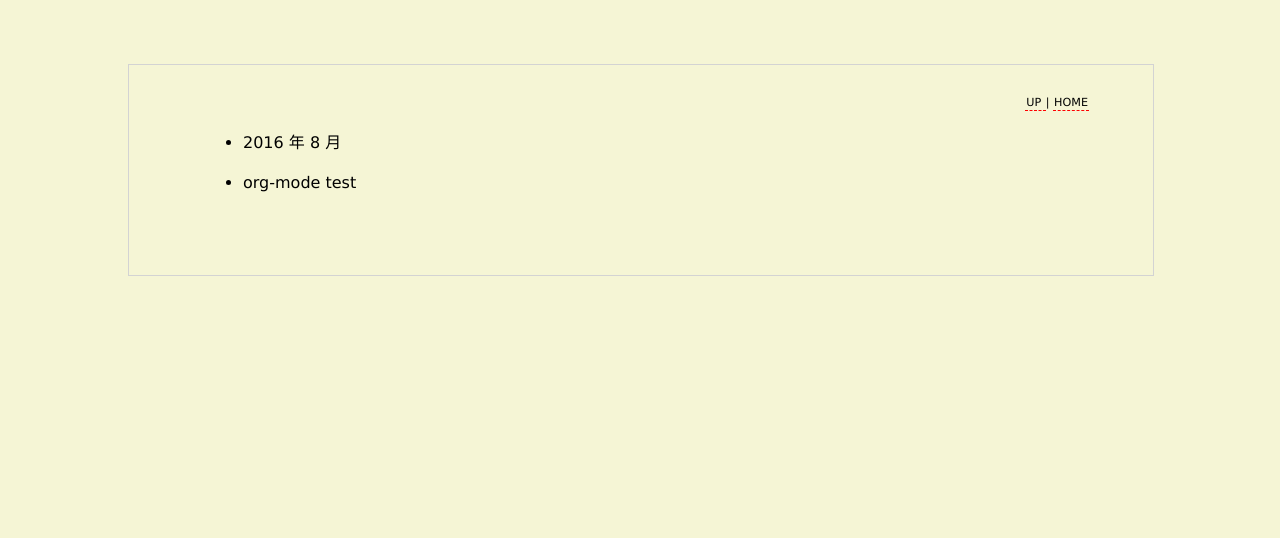
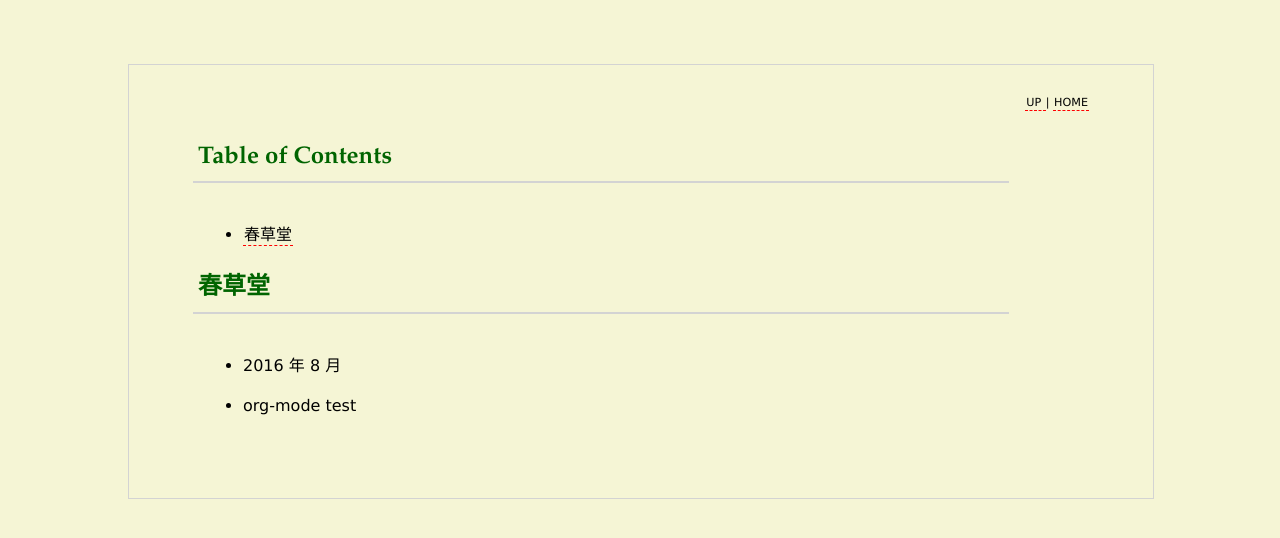
Before and after one commit to Bluesands/Bluesands, a plain HTML site: page index.html in a window 1280 px wide. Drawn offline with Linux system fonts and the light colour scheme.

Commit message:
test index

```diff
--- a/index.html
+++ b/index.html
@@ -231,6 +231,18 @@ for the JavaScript code in this tag.
  |
  <a accesskey="H" href="index.html"> HOME </a>
 </div><div id="content">
+<div id="table-of-contents">
+<h2>Table of Contents</h2>
+<div id="text-table-of-contents">
+<ul>
+<li><a href="#org96df401">春草堂</a></li>
+</ul>
+</div>
+</div>
+
+<div id="outline-container-org96df401" class="outline-2">
+<h2 id="org96df401">春草堂</h2>
+<div class="outline-text-2" id="text-org96df401">
 <ul class="org-ul">
 <li>2016 年 8 月</li>
 </ul>
@@ -238,6 +250,8 @@ for the JavaScript code in this tag.
 <li>org-mode test</li>
 </ul>
 </div>
+</div>
+</div>
 <div id="postamble" class="status">
 <p class="validation"></p>
 </div>
```
